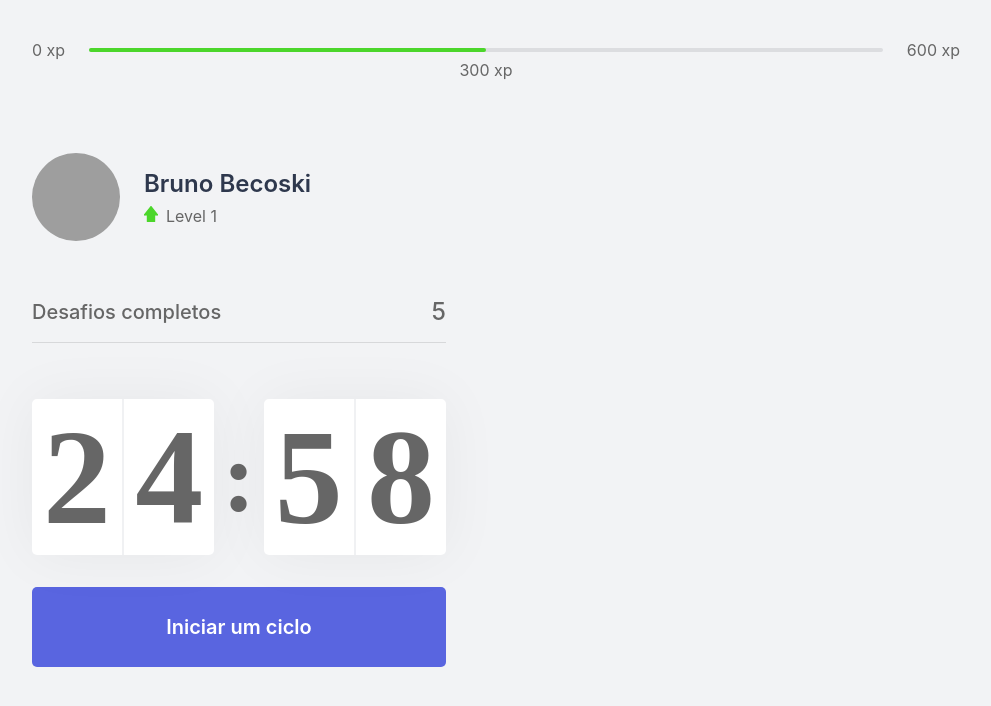
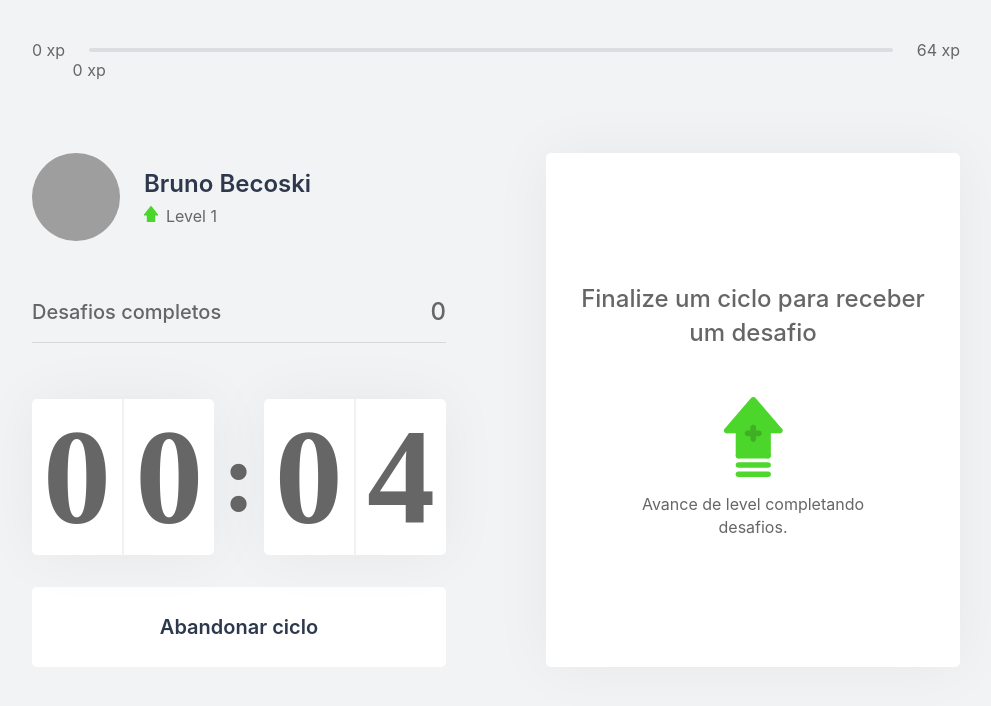
Before and after one commit to BrunoBecoski/NLW-4-MoveIt-ReactJS, a Next.js app: page / in a window 1280 px wide. Both pictures are taken after a click on the button "Iniciar um ciclo". Shown: the top 706 px of the page, without its empty margins (144-1135 px from the left). Built offline with nearby package versions, Linux system fonts and the light colour scheme; grey boxes are pictures that could not be loaded.

Commit message:
Aula 3 - Contexto e componentes

```diff
--- /dev/null
+++ b/challenges.json
@@ -0,0 +1,62 @@
+[
+  {
+    "type": "body",
+    "description": "Estique um de seus braços com a palma da mão virada para frente e puxe os dedos para cima por 10 segundos por mão.",
+    "amount": 80
+  },
+  {
+    "type": "body",
+    "description": "Estique seu braço contra o peito e puxe-o utilizando o outro braço por 10 segundos por braço.",
+    "amount": 60
+  },
+  {
+    "type": "body",
+    "description": "Puxe seu pescoço com a ajuda da mão para a direita e para a esquerda, permanecendo na posição por alguns segundos.",
+    "amount": 70
+  },
+  {
+    "type": "body",
+    "description": "Com as duas mãos na parte de trás da cabeça, leve-a para baixo, alongando a parte de trás da região.",
+    "amount": 60
+  },
+  {
+    "type": "body",
+    "description": "Cruze as pernas e desça com as mãos esticadas em direção ao chão. Repita o movimento com a outra perna na frente.",
+    "amount": 100
+  },
+  {
+    "type": "body",
+    "description": "Sentado, abra as pernas e tente encostar as palmas das mãos no chão, repita 3 vezes por 5 segundos.",
+    "amount": 80
+  },
+  {
+    "type": "body",
+    "description": "Puxe o joelho de encontro ao peito e segure, troque de perna após 10 segundos.",
+    "amount": 50
+  },
+  {
+    "type": "body",
+    "description": "Sentado, cruze uma perna e incline seu tronco à frente, troque de perna após 10 segundos.",
+    "amount": 80
+  },
+  {
+    "type": "eye",
+    "description": "Sentado, feche os olhos e cubra-os com as palmas da mão durante 2 minutos, depois abra normalmente.",
+    "amount": 90
+  },
+  {
+    "type": "eye",
+    "description": "Em algum ambiente aberto, olhe o mais longe que puder em quatro direções por 3s, mexa apenas os olhos. Repita 3 vezes.",
+    "amount": 140
+  },
+  {
+    "type": "eye",
+    "description": "Usando os polegares, massage a área abaixo das sobrancelhas em movimentos circulares por 15 segundos.",
+    "amount": 70
+  },
+  {
+    "type": "body",
+    "description": "Em pé, gire a cintura o máximo que puder para a esquerda, segure por cinco segundos. Repita para a direita.",
+    "amount": 90
+  }
+]
--- /dev/null
+++ b/src/components/ChallengeBox.tsx
@@ -0,0 +1,48 @@
+import { useContext } from 'react';
+import { ChallengesContext } from '../contexts/ChallengesContext';
+
+import styles from '../styles/components/ChallengeBox.module.css';
+
+export function ChallengeBox() {
+  const { activeChallenge, resetChallenge } = useContext(ChallengesContext);
+
+  return (
+    <div className={styles.challengeBoxContainer}>
+      { activeChallenge ? (
+        <div className={styles.challengeActive}>
+          <header>Ganhe {activeChallenge.amount} xp</header>
+
+          <main>
+            <img src={`icons/${activeChallenge.type}.svg`} />
+            <strong>Novo desafio</strong>
+            <p>{activeChallenge.description}</p>
+          </main>
+
+          <footer>
+            <button
+              type="button"
+              className={styles.challengeFailedButton}
+              onClick={resetChallenge}
+            >
+              Falhei
+            </button>
+            <button
+              type="button"
+              className={styles.challengeSucceededButton}
+            >
+              Completei
+            </button>
+          </footer>
+        </div>
+      ) : (
+          <div className={styles.challengeNotActive}>
+            <strong>Finalize um ciclo para receber um desafio</strong>
+            <p>
+              <img src="icons/level-up.svg" alt="Level Up" />
+              Avance de level completando desafios.
+            </p>
+          </div>
+        )}
+    </div>
+  )
+}
--- a/src/components/CompletedChallenges.tsx
+++ b/src/components/CompletedChallenges.tsx
@@ -1,10 +1,14 @@
+import { useContext } from 'react';
+import { ChallengesContext } from '../contexts/ChallengesContext';
 import styles from '../styles/components/CompletedChallenges.module.css';
 
 export function CompletedChallenges() {
+    const { challengesCompleted } = useContext(ChallengesContext);
+
     return (
         <div className={styles.completedChallengesContainer}>
             <span>Desafios completos</span>
-            <span>5</span>
+            <span>{challengesCompleted}</span>
         </div>
     );
 }
--- a/src/components/Countdown.tsx
+++ b/src/components/Countdown.tsx
@@ -1,9 +1,15 @@
-import { useState, useEffect } from 'react';
+import { useState, useEffect, useContext } from 'react';
+import { ChallengesContext } from '../contexts/ChallengesContext';
 import styles from '../styles/components/Countdown.module.css';
 
+let countdownTimeout: NodeJS.Timeout;
+
 export function Countdown() {
-  const [time, setTime] = useState(25 * 60);
-  const [active, setActive] = useState(false);
+  const { startNewChallenge } = useContext(ChallengesContext);
+
+  const [time, setTime] = useState(0.1 * 60);
+  const [isActive, setIsActive] = useState(false);
+  const [hasFinished, setHasFinished] = useState(false);
 
   const minutes = Math.floor(time / 60);
   const seconds = time % 60;
@@ -12,16 +18,26 @@
   const [secondLeft, secondRight] = String(seconds).padStart(2, '0').split('');
 
   function startCountdown() {
-    setActive(true);
+    setIsActive(true);
+  }
+
+  function resetCountdown() {
+    clearTimeout(countdownTimeout);
+    setIsActive(false);
+    setTime(0.1 * 60);
   }
 
   useEffect(() => {
-    if (active && time > 0) {
-      setTimeout(() => {
+    if (isActive && time > 0) {
+      countdownTimeout = setTimeout(() => {
         setTime(time - 1);
       }, 1000)
+    } else if (isActive && time === 0) {
+      setHasFinished(true);
+      setIsActive(false);
+      startNewChallenge();
     }
-  }, [active, time])
+  }, [isActive, time])
 
   return (
     <div>
@@ -37,6 +53,24 @@
         </div>
       </div>
 
+      {hasFinished ? (
+        <button
+          disabled
+          className={styles.countdownButton}
+        >
+          Ciclo encerrado
+        </button>
+      ) : (
+          <>
+            {isActive ? (
+              <button
+                type="button"
+                className={`${styles.countdownButton} ${styles.countdownButtonActive}`}
+                onClick={resetCountdown}
+              >
+                Abandonar ciclo
+              </button>
+            ) : (
                 <button
                   type="button"
                   className={styles.countdownButton}
@@ -44,7 +78,9 @@
                 >
                   Iniciar um ciclo
                 </button>
-
+              )}
+          </>
+        )}
     </div>
-  )
+  );
 }
--- a/src/components/ExperienceBar.tsx
+++ b/src/components/ExperienceBar.tsx
@@ -1,17 +1,24 @@
+import { useContext } from 'react';
+import { ChallengesContext } from '../contexts/ChallengesContext';
+
 import styles from '../styles/components/ExperienceBar.module.css';
 
 export function ExperienceBar() {
+  const { currentExperience, experienceToNextLevel } = useContext(ChallengesContext);
+
+  const percentToNextLevel = Math.round(currentExperience * 100) / experienceToNextLevel;
+
   return (
     <header className={styles.experienceBar}>
       <span>0 xp</span>
       <div>
-        <div style={{ width: '50%' }} />
+        <div style={{ width: `${percentToNextLevel}%` }} />
 
-        <span className={styles.currentExperience} style={{ left: '50%' }}>
-          300 xp
+        <span className={styles.currentExperience} style={{ left: `${percentToNextLevel}%` }}>
+          {currentExperience} xp
         </span>
       </div>
-      <span>600 xp</span>
+      <span>{experienceToNextLevel} xp</span>
     </header>
   )
 }
--- /dev/null
+++ b/src/contexts/ChallengesContext.tsx
@@ -0,0 +1,67 @@
+import { createContext, useState, ReactNode } from 'react';
+import challenges from '../../challenges.json';
+
+interface Challenge {
+  type: 'body' | 'eye';
+  description: string;
+  amount: number;
+}
+
+interface ChallengesContextData {
+  level: number;
+  currentExperience: number;
+  experienceToNextLevel: number;
+  challengesCompleted: number;
+  activeChallenge: Challenge;
+  levelUp: () => void;
+  startNewChallenge: () => void;
+  resetChallenge: () => void;
+}
+
+interface ChallengesProviderProps {
+  children: ReactNode
+}
+
+export const ChallengesContext = createContext({} as ChallengesContextData);
+
+export function ChallengesProvider({ children }: ChallengesProviderProps) {
+  const [level, setLevel] = useState(1);
+  const [currentExperience, setCurrentExperience] = useState(0);
+  const [challengesCompleted, setChallengesCompleted] = useState(0);
+
+  const [activeChallenge, setActiveChallenge] = useState(null);
+
+  const experienceToNextLevel = Math.pow((level + 1) * 4, 2);
+
+  function levelUp() {
+    setLevel(level + 1);
+  }
+
+  function startNewChallenge() {
+    const randomChallengeIndex = Math.floor(Math.random() * challenges.length);
+    const challenge = challenges[randomChallengeIndex];
+
+    setActiveChallenge(challenge);
+  }
+
+  function resetChallenge() {
+    setActiveChallenge(null);
+  }
+
+  return (
+    <ChallengesContext.Provider
+      value={{
+        level,
+        currentExperience,
+        experienceToNextLevel,
+        challengesCompleted,
+        levelUp,
+        startNewChallenge,
+        activeChallenge,
+        resetChallenge
+      }}
+    >
+      {children}
+    </ChallengesContext.Provider>
+  );
+}
--- a/src/pages/_app.tsx
+++ b/src/pages/_app.tsx
@@ -1,7 +1,13 @@
 import '../styles/global.css';
 
+import { ChallengesProvider } from '../contexts/ChallengesContext';
+
 function MyApp({ Component, pageProps }) {
-  return <Component {...pageProps} />
+  return (
+    <ChallengesProvider>
+      <Component {...pageProps} />
+    </ChallengesProvider>
+  )
 }
 
 export default MyApp
--- a/src/pages/index.tsx
+++ b/src/pages/index.tsx
@@ -1,9 +1,10 @@
+import Head from 'next/head';
+
 import { CompletedChallenges } from '../components/CompletedChallenges';
 import { Countdown } from '../components/Countdown';
 import { ExperienceBar } from "../components/ExperienceBar";
 import { Profile } from '../components/Profile';
-
-import Head from 'next/head';
+import { ChallengeBox } from '../components/ChallengeBox';
 
 import styles from '../styles/pages/Home.module.css';
 
@@ -22,7 +23,9 @@
           <CompletedChallenges />
           <Countdown />
         </div>
-        <div></div>
+        <div>
+          <ChallengeBox />
+        </div>
       </section>
     </div>
   )
--- /dev/null
+++ b/src/styles/components/ChallengeBox.module.css
@@ -0,0 +1,110 @@
+.challengeBoxContainer {
+  height: 100%;
+
+  background: var(--white);
+  border-radius: 5px;
+  box-shadow: 0 0 60px rgba(0, 0, 0, 0.05);
+  padding: 1.5rem 2rem;
+
+  display: flex;
+  flex-direction: column;
+  align-items: center;
+  justify-content: center;
+
+  text-align: center;
+}
+
+.challengeNotActive {
+  display: flex;
+  flex-direction: column;
+  align-items: center;
+}
+
+.challengeNotActive strong {
+  font-size: 1.5rem;
+  font-weight: 500;
+  line-height: 1.4;
+}
+
+.challengeNotActive p {
+  display: flex;
+  flex-direction: column;
+  align-items: center;
+  line-height: 1.4;
+  max-width: 70%;
+  margin-top: 3rem;
+}
+
+.challengeNotActive p img {
+  margin-bottom: 1rem;
+}
+
+.challengeActive {
+  height: 100%;
+
+  display: flex;
+  flex-direction: column;
+}
+
+.challengeActive header {
+  color: var(--blue);
+  font-weight: 600;
+  font-size: 1.25rem;
+  padding: 0 2rem 1.5rem;
+  border-bottom: 1px solid var(--gray-line);
+}
+
+.challengeActive main {
+  flex: 1;
+  display: flex;
+  flex-direction: column;
+  align-items: center;
+  justify-content: center;
+}
+
+.challengeActive main strong {
+  font-size: 2rem;
+  font-weight: 600;
+  color: var(--title);
+  margin: 1.5rem 0 1rem;
+}
+
+.challengeActive main p {
+  line-height: 1.5;
+}
+
+.challengeActive footer {
+  display: grid;
+  grid-template-columns: 1fr 1fr;
+  gap: 1rem;
+}
+
+.challengeActive footer button {
+  height: 3rem;
+
+  display: flex;
+  align-items: center;
+  justify-content: center;
+
+  border: 0;
+  border-radius: 5px;
+
+  color: var(--white);
+
+  font-size: 1rem;
+  font-weight: 600;
+
+  transition: filter 0.2s;
+}
+
+.challengeActive footer button.challengeFailedButton {
+  background: var(--red);
+}
+
+.challengeActive footer button.challengeSucceededButton {
+  background: var(--green);
+}
+
+.challengeActive footer button:hover {
+  filter: brightness(0.9);
+}
--- a/src/styles/components/Countdown.module.css
+++ b/src/styles/components/Countdown.module.css
@@ -59,6 +59,23 @@
   transition: background-color 0.2s;
 }
 
-.countdownButton:hover {
+.countdownButton:not(:disabled):hover {
   background: var(--blue-dark);
 }
+
+.countdownButtonActive {
+  background: var(--white);
+  color: var(--title);
+}
+
+.countdownButtonActive:not(:disabled):hover {
+  background: var(--red);
+  color: var(--white);
+}
+
+.countdownButton:disabled {
+  background: var(--white);
+  color: var(--text);
+  cursor: not-allowed;
+  border-bottom: 5px solid var(--green)
+}
```
Lines whose indentation alone changed are shown as unchanged.
